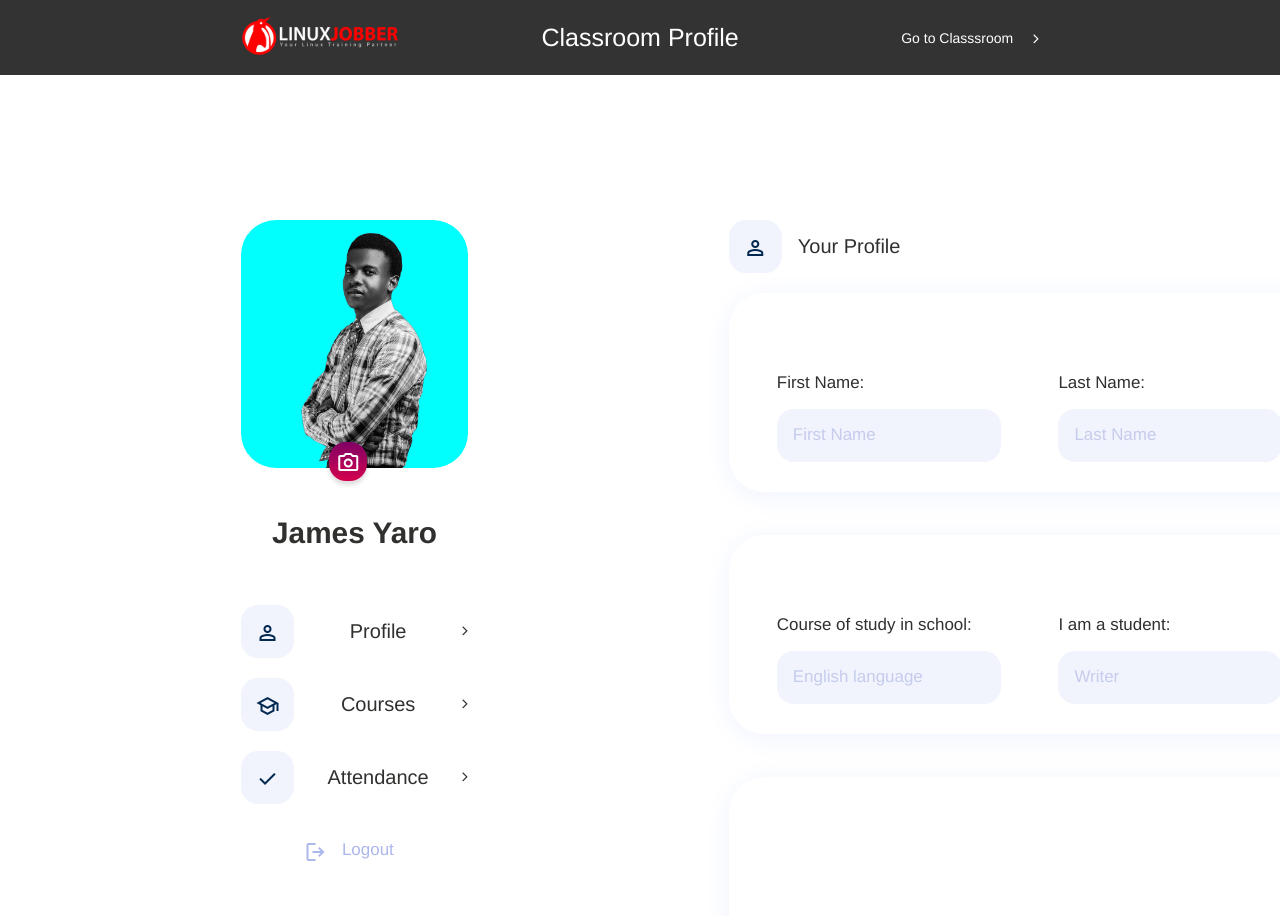
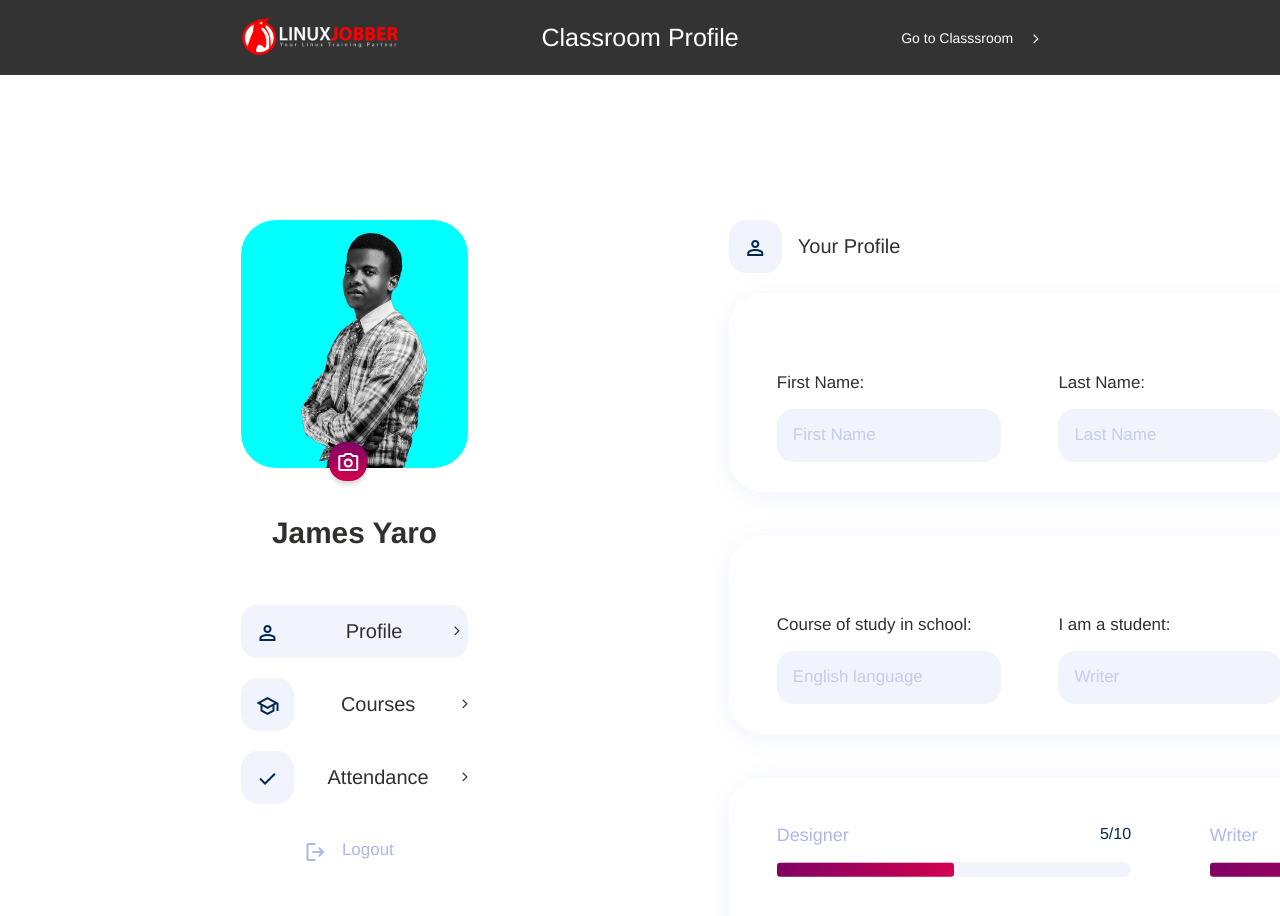
Before and after one commit to yaroCreates/linux-site, a React (Create React App) app: page /results in a window 1280 px wide. Shown: the top 916 px of the page. Built offline with nearby package versions, Linux system fonts and the light colour scheme.

Commit message:
add result page contents

```diff
--- a/src/pages/results/results.css
+++ b/src/pages/results/results.css
@@ -78,6 +78,12 @@ span i {
     font-size: 1.25rem;
     font-weight: 400;
     color: #30302E;
+}
+
+.list-content:first-child {
+    background-color: #F1F3FD;
+    border-radius: 17px;
+    padding-right: .5rem;
 }
 
 .list-content:nth-child(4) {
@@ -218,6 +224,7 @@ span i {
     display: flex;
     margin-top: 2.69rem;
     justify-content: space-between;
+    padding: 3rem;
 
 }
 
@@ -244,7 +251,7 @@ span i {
 
 .interest input[type='range']::-webkit-slider-thumb {
     -webkit-appearance: none;
-    opacity: 1;
+    opacity: 0;
     height: 15px;
     width: 15px;
     border-radius: 50%;
@@ -265,6 +272,7 @@ span i {
     left: 0%;
     transform: translate(-50%, -50%);
     z-index: 2;
+    opacity: 0;
 }
 
 .range-slider .slider-thumb::before {
--- a/src/pages/results/results.jsx
+++ b/src/pages/results/results.jsx
@@ -2,6 +2,14 @@ import React, { Component } from 'react'
 import './results.css'
 
 export class results extends Component {
+
+    constructor() {
+        super()
+        this.state = {
+            des: 5,
+            writer: 9
+        }
+    }
     render() {
         return (
             <div className="container">
@@ -79,6 +87,38 @@ export class results extends Component {
                         </div>
                     </div>
                     <div className="results">
+                        <div className='interest-field'>
+                            <div className="interest-left">
+                                <div className="interest">
+                                    <div className="nameandvalue">
+                                        <p className="name">Designer</p>
+                                        <p className="value">{this.state.des}/10</p>
+                                    </div>
+                                    <div className="range-slider">
+                                        <input className='slider' type='range' min="0" max="10" value={this.state.des} onChange={e => this.setState({ des: e.target.value })} />
+                                        <div style={{ left: `${this.state.des * 10}%` }} className="slider-thumb">
+                                            <div className="tooltip"></div>
+                                        </div>
+                                        <div style={{ width: `${this.state.des * 10}%` }} className="progress"></div>
+                                    </div>
+                                </div>
+                            </div>
+                            <div className="interest-right">
+                                <div className="interest">
+                                    <div className="nameandvalue">
+                                        <p className="name">Writer</p>
+                                        <p className="value">{this.state.writer}/10</p>
+                                    </div>
+                                    <div className="range-slider">
+                                        <input className='slider' type='range' min="0" max="10" value={this.state.writer} onChange={e => this.setState({ writer: e.target.value })} />
+                                        <div style={{ left: `${this.state.writer * 10}%` }} className="slider-thumb">
+                                            <div className="tooltip"></div>
+                                        </div>
+                                        <div style={{ width: `${this.state.writer * 10}%` }} className="progress"></div>
+                                    </div>
+                                </div>
+                            </div>
+                        </div>
 
                     </div>
 
```
Lines whose indentation alone changed are shown as unchanged.
